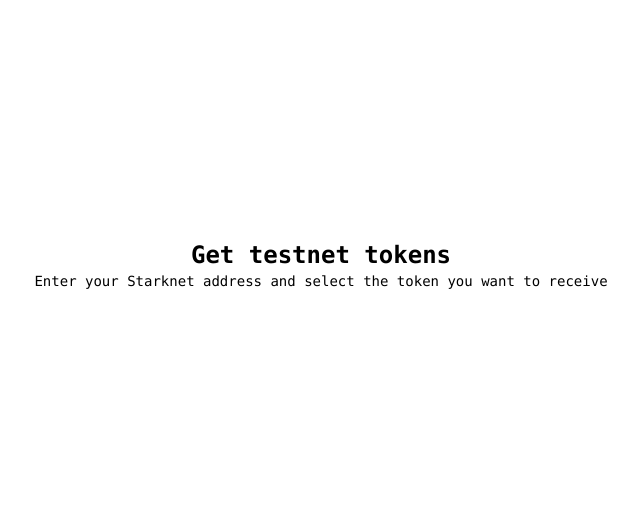
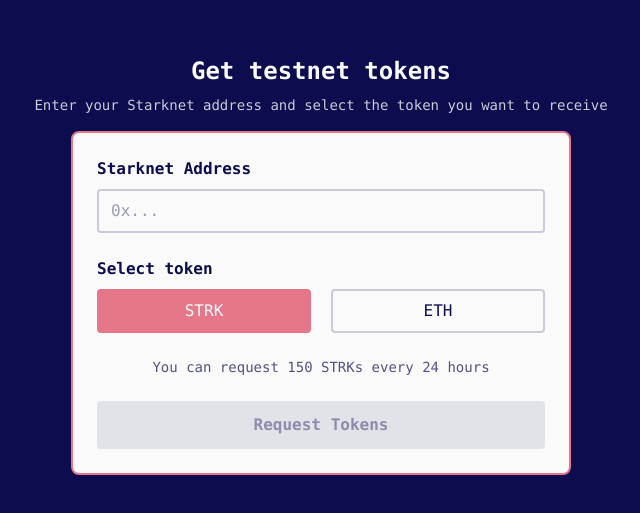
Before and after one commit to winksdotfun/starknet-faucet, a React (Vite) app: page / in a window 1280 px wide. Shown: the part 135-648 px from the top of the page, without its empty margins (319-959 px from the left). Built offline with nearby package versions, Linux system fonts and the light colour scheme.

Commit message:
faucet request card

```diff
--- a/src/App.jsx
+++ b/src/App.jsx
@@ -1,17 +1,92 @@
-import React from 'react'
+import React, { useState } from 'react';
 
 const App = () => {
+  const [address, setAddress] = useState('');
+  const [selectedToken, setSelectedToken] = useState('STRK');
+  const [isValidAddress, setIsValidAddress] = useState(false);
+
+  const validateStarknetAddress = (addr) => {
+    // Basic Starknet address validation
+    const starknetAddressRegex = /^0x[0-9a-fA-F]{1,64}$/;
+    return starknetAddressRegex.test(addr);
+  };
+
+  const handleAddressChange = (e) => {
+    const newAddress = e.target.value;
+    setAddress(newAddress);
+    setIsValidAddress(validateStarknetAddress(newAddress));
+  };
+
+  const getTokenMessage = () => {
+    return selectedToken === 'STRK'
+      ? "You can request 150 STRKs every 24 hours"
+      : "You can request 0.002 ETH every 24 hours";
+  };
+
   return (
-    <div className=' flex justify-center items-center min-h-screen font-mono'>
-      <div className=" text-center">
-        <p className='text-2xl font-bold'>Get testnet tokens</p>
-        <p className=' text-sm'>Enter your Starknet address and select the token you want to receive</p>
-        <div className=" sm:w-[300px] md:w-[500px]">
+    <div className="flex justify-center items-center min-h-screen font-mono bg-[#0C0C4F]">
+      <div className="text-center">
+        <p className="text-2xl font-bold text-[#FAFAFA] mb-2">Get testnet tokens</p>
+        <p className="text-sm text-[#FAFAFA]/80 mb-4">
+          Enter your Starknet address and select the token you want to receive
+        </p>
+        <div className="sm:w-[300px] md:w-[500px] border-2 border-[#E6778B] rounded-lg mx-auto p-6 bg-[#FAFAFA]">
+          <div className="text-start mb-6">
+            <p className="text-[#0C0C4F] font-semibold mb-2">Starknet Address</p>
+            <input
+              type="text"
+              placeholder="0x..."
+              value={address}
+              onChange={handleAddressChange}
+              className="border-2 border-[#0C0C4F]/20 w-full p-2 px-3 outline-none rounded bg-[#FAFAFA] text-[#0C0C4F] placeholder-[#0C0C4F]/40 focus:border-[#E6778B] transition-colors"
+            />
+            {address && !isValidAddress && (
+              <p className="text-[#E6778B] text-sm mt-1">Please enter a valid Starknet address</p>
+            )}
+          </div>
 
+          <div className="text-start mb-6">
+            <p className="text-[#0C0C4F] font-semibold mb-2">Select token</p>
+            <div className="flex gap-5">
+              <button
+                onClick={() => setSelectedToken('STRK')}
+                className={`p-2 w-full rounded transition-colors ${
+                  selectedToken === 'STRK'
+                    ? 'bg-[#E6778B] text-[#FAFAFA] border-2 border-[#E6778B]'
+                    : 'border-2 border-[#0C0C4F]/20 text-[#0C0C4F] hover:border-[#E6778B]'
+                }`}
+              >
+                STRK
+              </button>
+              <button
+                onClick={() => setSelectedToken('ETH')}
+                className={`p-2 w-full rounded transition-colors ${
+                  selectedToken === 'ETH'
+                    ? 'bg-[#E6778B] text-[#FAFAFA] border-2 border-[#E6778B]'
+                    : 'border-2 border-[#0C0C4F]/20 text-[#0C0C4F] hover:border-[#E6778B]'
+                }`}
+              >
+                ETH
+              </button>
+            </div>
+          </div>
+
+          <p className="text-sm text-[#0C0C4F]/70 mb-6">{getTokenMessage()}</p>
+
+          <button
+            disabled={!isValidAddress}
+            className={`w-full p-3 rounded font-semibold transition-colors ${
+              isValidAddress
+                ? 'bg-[#E6778B] hover:bg-[#E6778B]/90 text-[#FAFAFA]'
+                : 'bg-[#0C0C4F]/10 text-[#0C0C4F]/40 cursor-not-allowed'
+            }`}
+          >
+            Request Tokens
+          </button>
         </div>
       </div>
     </div>
-  )
-}
+  );
+};
 
-export default App
+export default App;
```
